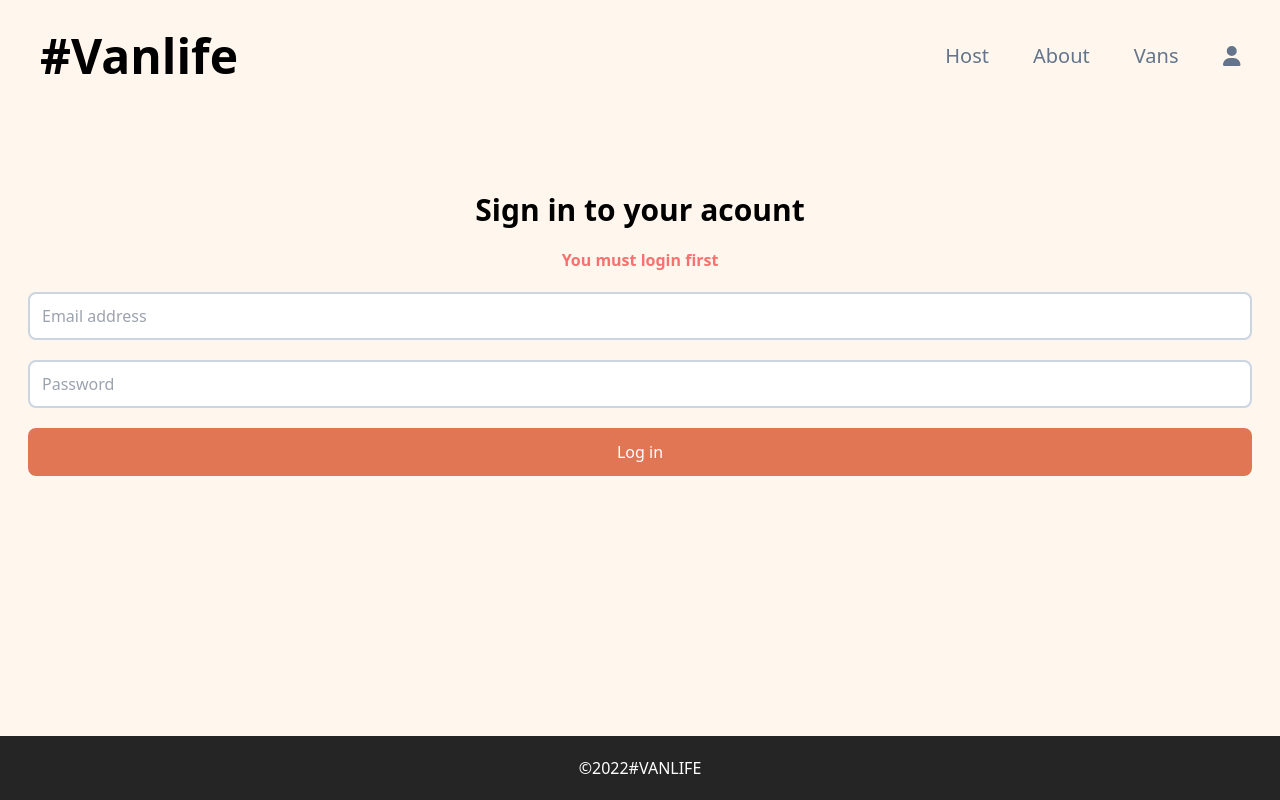
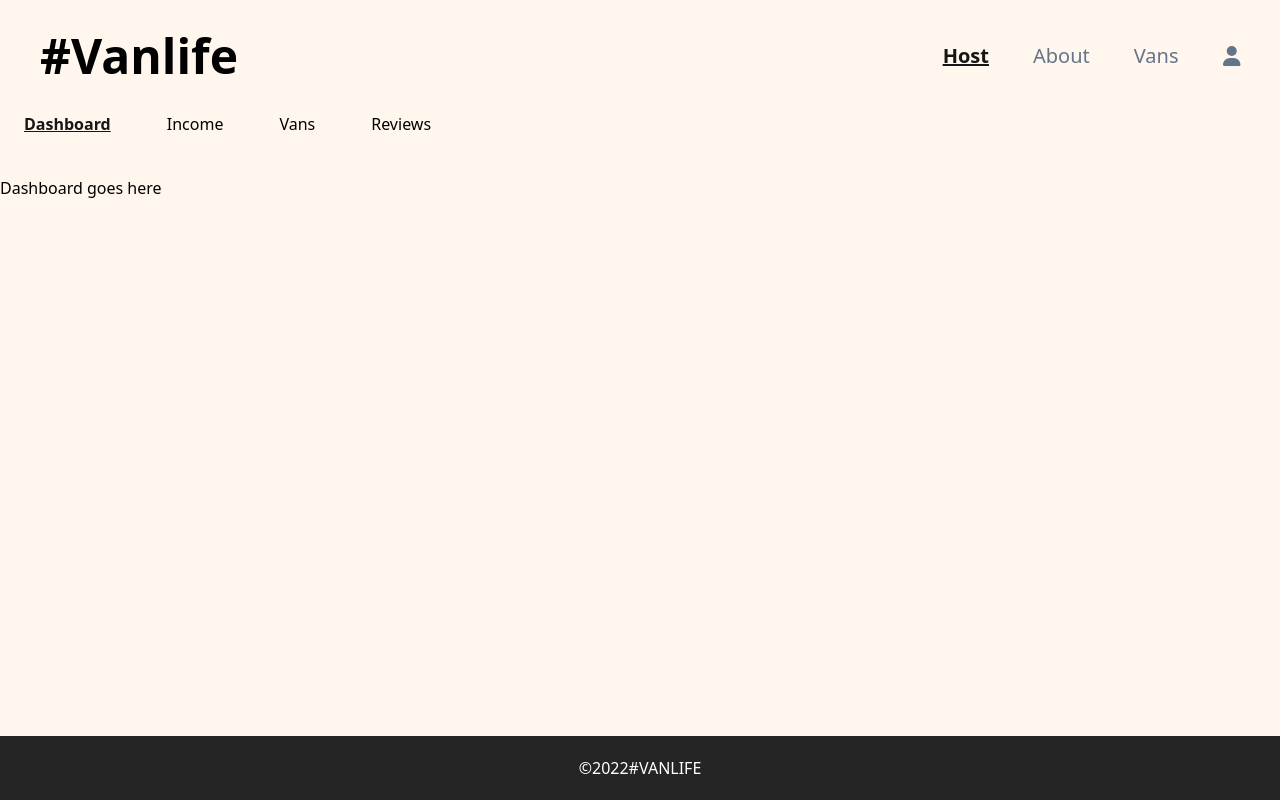
Before and after one commit to Beccatoni/VansWebsite, a React (Vite) app: page /host in a window 1280 px wide. Before the commit this address led to /login. Built offline with nearby package versions, Linux system fonts and the light colour scheme; what miragejs would draw is missing.

Commit message:
navigate to the host page after login

```diff
--- a/src/components/Login.jsx
+++ b/src/components/Login.jsx
@@ -1,5 +1,5 @@
 import React, { useState } from "react";
-import { useLoaderData } from "react-router-dom";
+import { useLoaderData, useNavigate, Form } from "react-router-dom";
 import { loginUser } from "../Api";
 
 
@@ -12,19 +12,24 @@ export function loader({request}){
 const Login = () => {
     const [logniFormData, setLoginFormData] = useState({email:"", password:""})
     const[status, setStatus] = useState("idle")
-    const [err, setErr] = useState(null)
+    const [error, setError] = useState(null)
 
     const message = useLoaderData()
+    const navigate = useNavigate()
 
 
 
     function handleSubmit(e){
         e.preventDefault()
         setStatus('Submitting')
-        setErr(null)
+        setError(null)
         loginUser(logniFormData)
-            .then(data=> console.log(data))
-            .catch(err=> setErr(err))
+            .then(data=> {
+              navigate("/host")
+            })
+            .catch(error=> {
+              console.log(error)
+              setError(error)})
             .finally(()=> setStatus('idle'))
     }
 
@@ -42,8 +47,8 @@ const Login = () => {
       <div className="flex flex-col px-7 gap-5 text-center py-20">
         <h1 className="text-3xl font-bold">Sign in to your acount</h1>
         {message && <h2 className="text-red-400 font-bold">{message}</h2>}
-        {err && <h2 className="text-red-400 font-bold">{err.message}</h2>}
-        <form action="" onSubmit={handleSubmit} className="flex flex-col gap-5 ">
+        {error && <h2 className="text-red-400 font-bold">{error.message}</h2>}
+        <Form action="" onSubmit={handleSubmit} className="flex flex-col gap-5 ">
           <input
             name="email"
             onChange={handleChange}
@@ -63,7 +68,7 @@ const Login = () => {
           <button className="bg-[#E17654] text-white  px-3 h-[3rem]  rounded-lg"  disabled={status === 'Submitting'}>
            {status === "Submitting"? "Logging in":"Log in"}
             </button>
-        </form>
+        </Form>
       </div>
     </>
   );
--- a/src/utils.js
+++ b/src/utils.js
@@ -4,6 +4,6 @@ export async function requireAuth(){
     const isLoggedIn = false;
 
     if(!isLoggedIn){
-        throw redirect("/login?message=You must login first")
+        return redirect("/login?message=You must login first")
     }
 }
```
